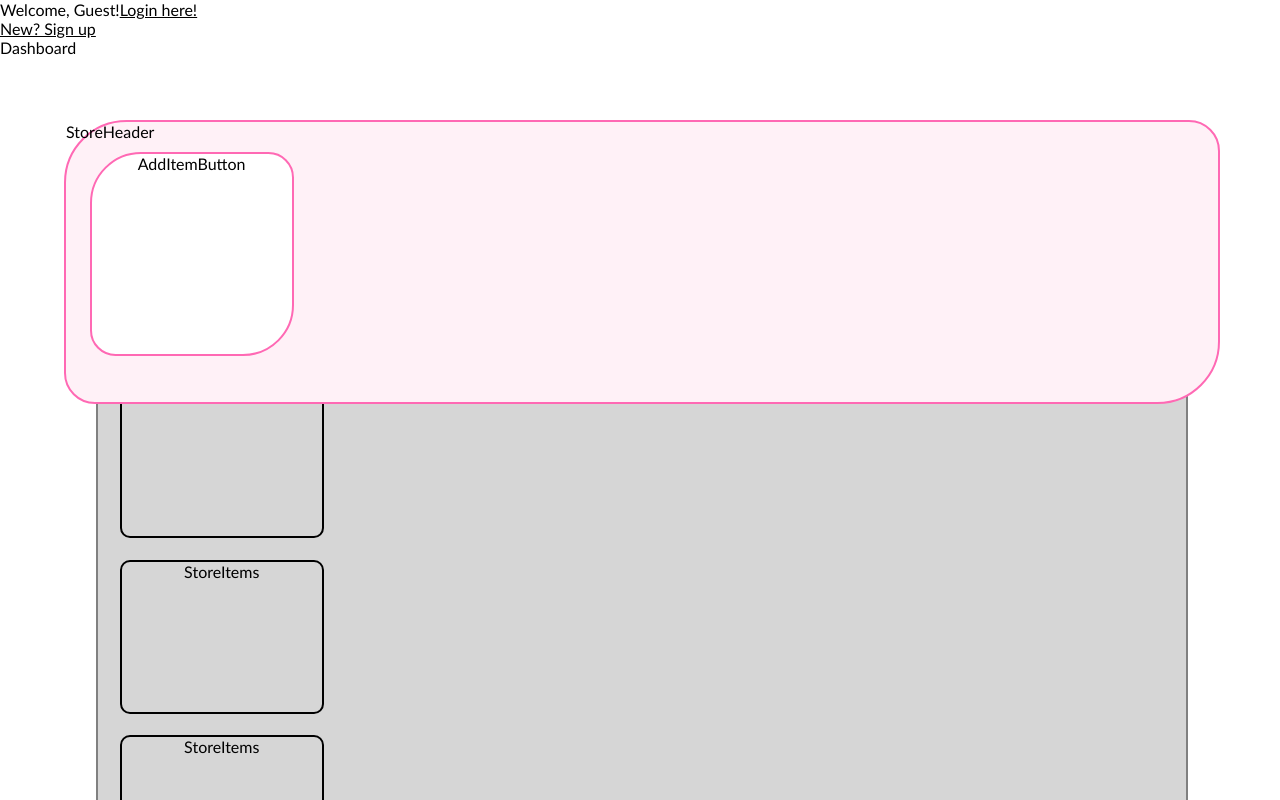
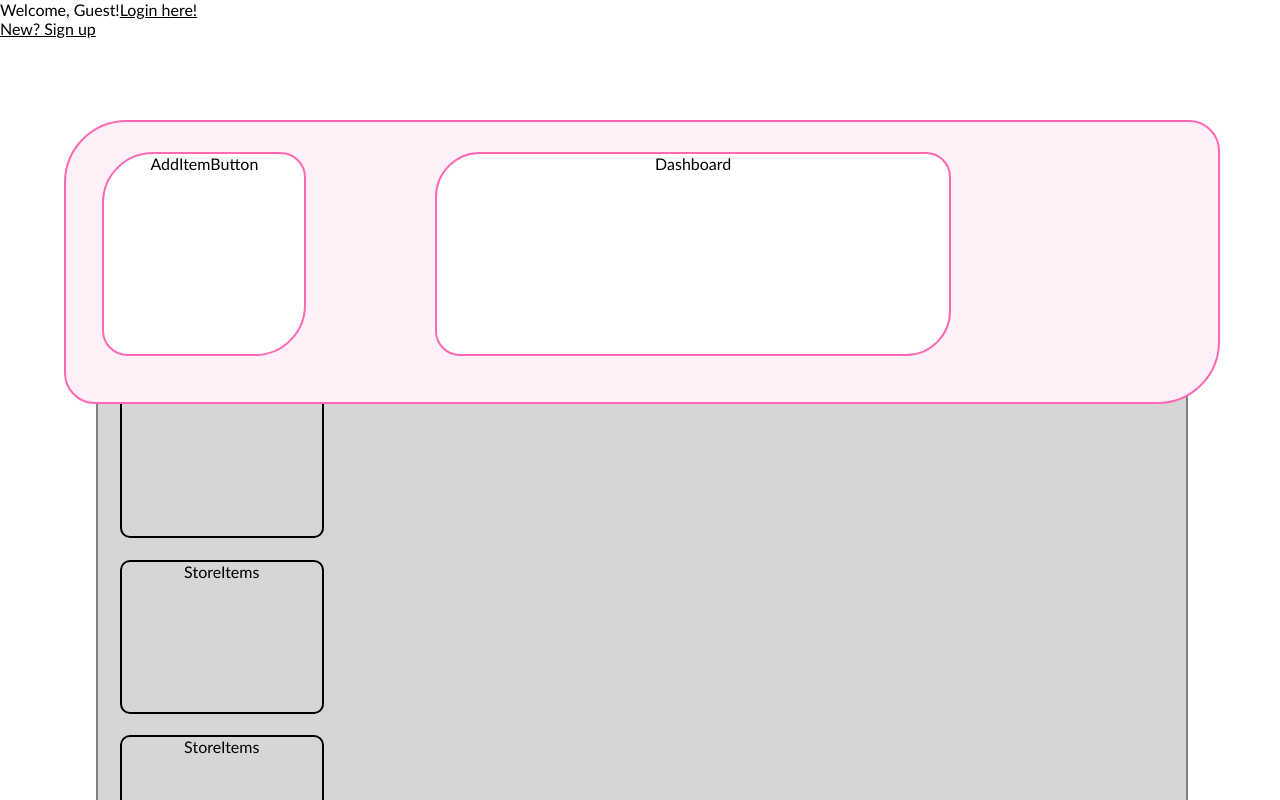
Before and after one commit to throsby/Phase4Project, a React (Create React App) app in the folder client/: page /store in a window 1280 px wide. Shown: the top 800 px of the page. Built offline with nearby package versions, Linux system fonts and the light colour scheme.

Commit message:
dashboard finalizing

```diff
--- a/client/src/App.css
+++ b/client/src/App.css
@@ -147,21 +147,38 @@
   position: absolute;
   width: 200px;
   height: 200px;
-  left: 7%;
+  left: 8%;
   top: 19%;
   border: 2px solid hotpink;
   background-color: white;
   z-index: 2;
   text-align: center;
   border-radius: 25% 12.5%;
-  position: absolute;
 }
 
+.dashboard {
+  position: absolute;
+  width: 512px;
+  height: 200px;
+  left: 34%;
+  top: 19%;
+  border: 2px solid hotpink;
+  background-color: white;
+  z-index: 2;
+  text-align: center;
+  border-radius: 45px 25px;
+}
 
 .store-header:hover {
   opacity: 0;
 }
+
 .store-header:hover + div {
   /* background-color: white; */
   opacity: 0;
 }
+
+/* .store-header:hover + div {
+  /* background-color: white; */
+  /* opacity: 0; */
+/* } */
--- a/client/src/components/StoreComponents/Dashboard.js
+++ b/client/src/components/StoreComponents/Dashboard.js
@@ -1,7 +1,7 @@
 const Dashboard = () => {
 
     return(
-        <div>Dashboard</div>
+        <div className="dashboard">Dashboard</div>
     )
 }
 
--- a/client/src/components/StoreComponents/StoreHeader.js
+++ b/client/src/components/StoreComponents/StoreHeader.js
@@ -3,8 +3,8 @@ const StoreHeader = ({children}) => {
 
     return(
         <>
-            <div className="store-header">StoreHeader</div>
-            {children}
+            <div className="store-header"></div>
+            <div>{children}</div>
         </>
     )
 }
```
